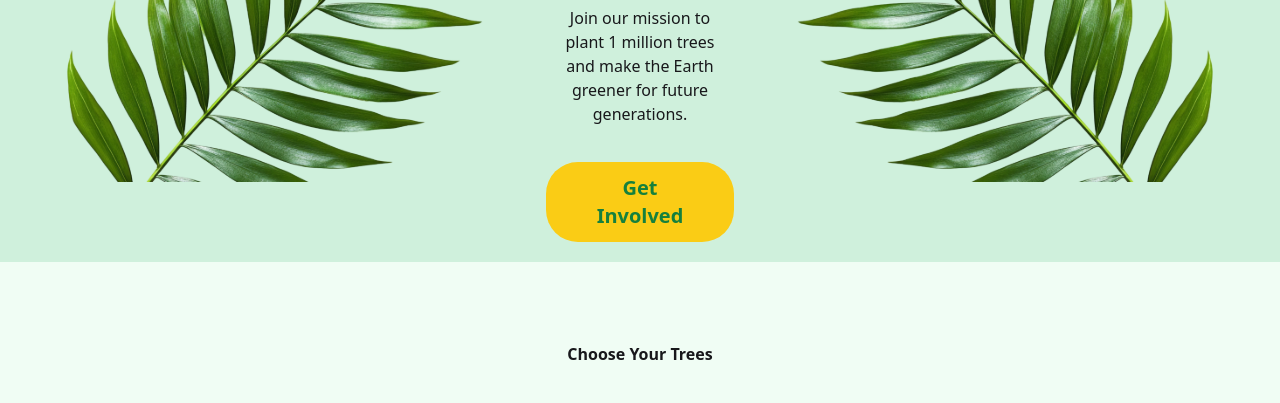
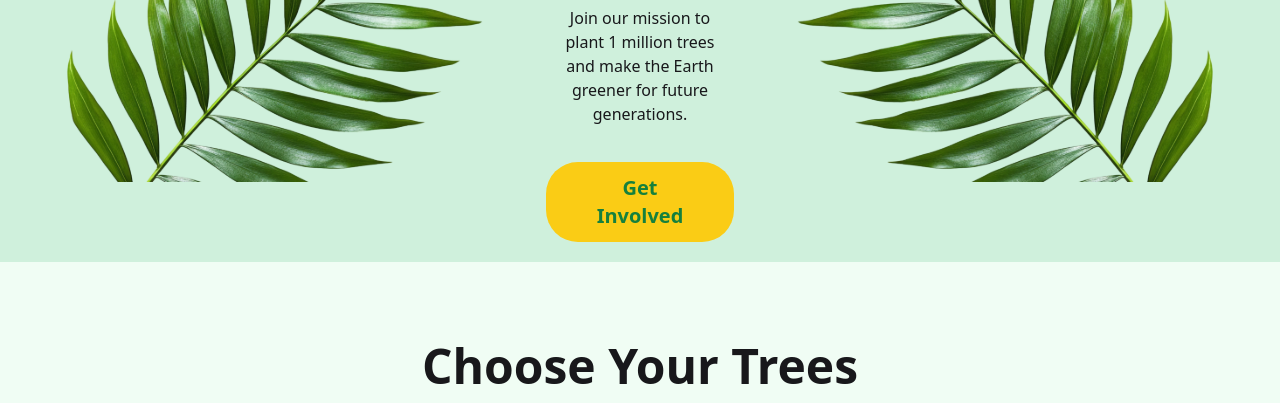
Before and after one commit to ferdaws-ahmed/ph-wd-b12-assignment-6, a plain HTML site: page green-earth/index.html in a window 1280 px wide. Shown: the part 370-773 px from the top of the page. Drawn offline with nearby package versions, Linux system fonts and the light colour scheme; no server answers.

Commit message:
update Readme.md file

```diff
--- a/green-earth/index.html
+++ b/green-earth/index.html
@@ -66,7 +66,7 @@
      <section class="bg-[#f0fdf4]">
         <!-- tree card section -->
         <section class=" py-20 px-20">
-            <h1 class="text-center font-5xl font-bold mb-10">Choose Your Trees</h1>
+            <h1 class="text-center text-5xl font-bold mb-10">Choose Your Trees</h1>
             <div class="flex flex-col   sm:grid sm:grid-cols-6 order-1 sm:order-1">
                 <div id="category-section" class=" p-5 flex flex-row flex-wrap  sm:flex-col ">
 
```
Also changed, not shown: 1 other file.
